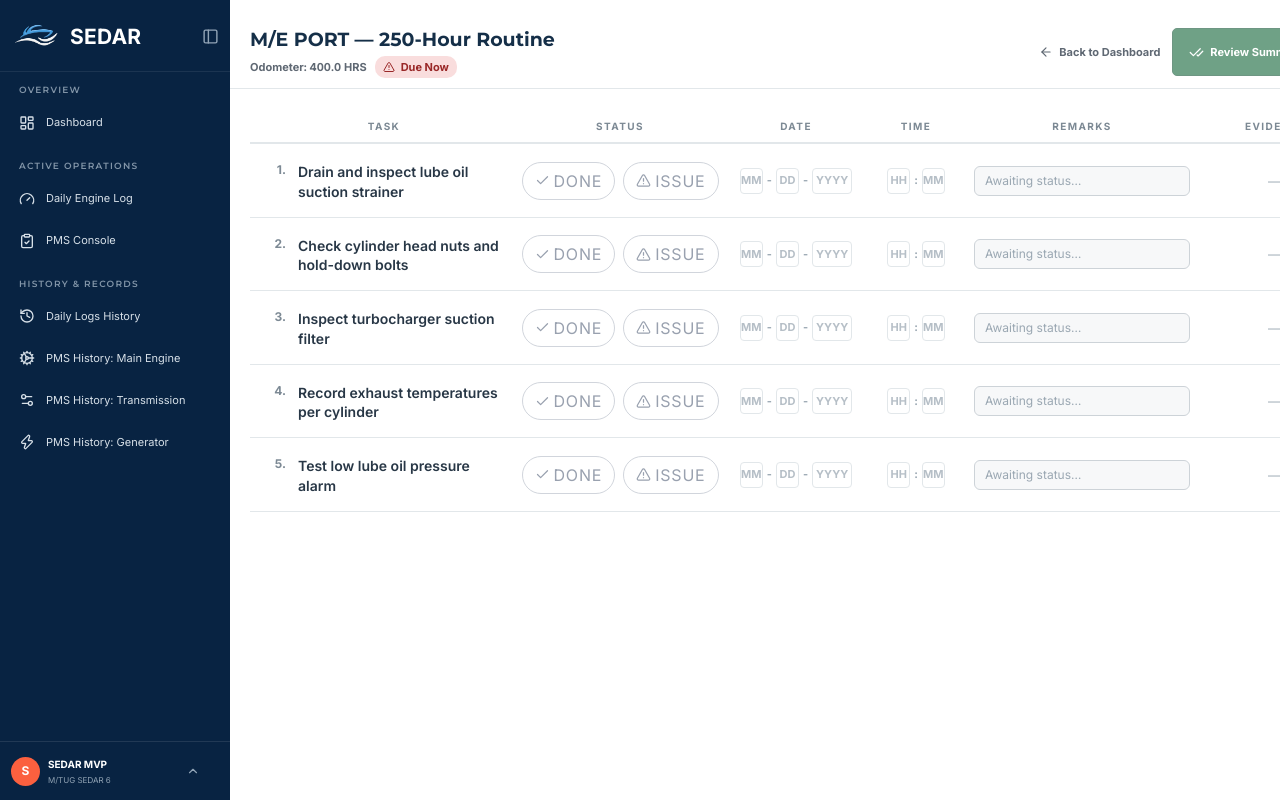
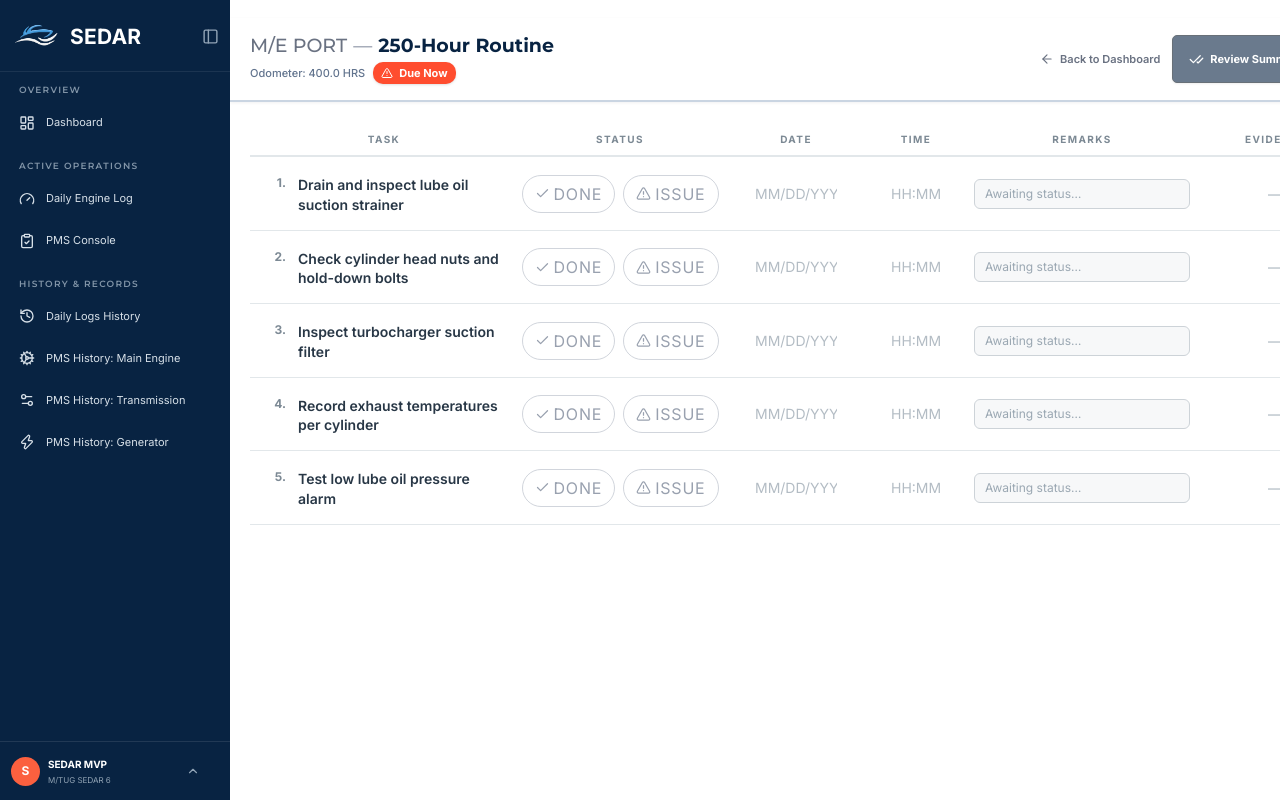
Before and after one commit to EdrianHernandez/sedar-layout, a React (Vite) app: page /chief-engineer/pms in a window 1280 px wide. Both pictures are taken after a click on the button 363 px from the left and 439 px from the top of the page. Shown: the top 800 px of the page. Built offline with nearby package versions, Linux system fonts and the light colour scheme.

Commit message:
feat: update MaskedInput to use '/' as date separator and improve placeholder text

```diff
--- a/src/pages/chief-engineer/ChiefEngineerPmsExecutePage.tsx
+++ b/src/pages/chief-engineer/ChiefEngineerPmsExecutePage.tsx
@@ -18,22 +18,14 @@ interface ConditionOption {
   active: string
 }
 
-// Masked text inputs replace the native pickers so the display format is
-// locale-proof: date always renders MM-DD-YYYY, time always 24-hour HH:mm
-// (22:18, never 10:18 PM). Each digit group sits in its own fixed-width slot
-// and empty slots show their format token (MM, DD, YYYY, HH), so the expected
-// format reads at a glance — no native picker involved.
-const SLOT_BASE =
-  'inline-flex h-[26px] items-center justify-center rounded border bg-white text-[11px] font-black tabular-nums transition-colors'
-
-// Slot widths track the token length (2 → MM/DD/HH, 4 → YYYY); the literals
-// stay static so Tailwind can extract them.
-const slotWidth = (length: number) => (length >= 4 ? 'w-[40px]' : 'w-[23px]')
-
+// Single-field masked text inputs replace the native pickers so the display
+// format is locale-proof: date always renders MM/DD/YYYY, time always 24-hour
+// HH:mm (22:18, never 10:18 PM). The field is plain table text until focused —
+// no native picker involved.
 const maskDateDigits = (input: string) => {
   const digits = input.replace(/\D/g, '').slice(0, 8)
   if (!digits) return ''
-  return [digits.slice(0, 2), digits.slice(2, 4), digits.slice(4, 8)].filter(Boolean).join('-')
+  return [digits.slice(0, 2), digits.slice(2, 4), digits.slice(4, 8)].filter(Boolean).join('/')
 }
 
 const maskTimeDigits = (input: string) => {
@@ -46,10 +38,7 @@ const maskTimeDigits = (input: string) => {
 
 interface MaskedInputProps {
   value: string
-  // One format token per slot; token length drives the digit slice and the
-  // placeholder shown while the slot is empty (e.g. MM | DD | YYYY).
-  slots: string[]
-  separator: string
+  placeholder: string
   maxLength: number
   ariaLabel: string
   disabled?: boolean
@@ -60,13 +49,11 @@ interface MaskedInputProps {
 
 // Controlled digit-masked field: the draft lives locally so typing is free, a
 // fully valid value commits immediately (subject to the future-time guard), and
-// blur reverts half-typed text to the stored value. The value renders as
-// fixed-width slots (MM | DD | YYYY, HH | MM) beneath an invisible input that
-// captures typing, so the format is legible before and during entry.
+// blur reverts half-typed text to the stored value. One seamless input — the
+// mask auto-inserts separators as digits are typed ("10082026" → "10/08/2026").
 function MaskedInput({
   value,
-  slots,
-  separator,
+  placeholder,
   maxLength,
   ariaLabel,
   disabled,
@@ -76,7 +63,6 @@ function MaskedInput({
 }: MaskedInputProps) {
   const [draft, setDraft] = useState(value)
   const [synced, setSynced] = useState(value)
-  const [focused, setFocused] = useState(false)
   // Re-sync during render when the stored value changes (status auto-stamp,
   // another field's commit) — no effect needed, typing never clobbers the draft.
   if (value !== synced) {
@@ -84,66 +70,12 @@ function MaskedInput({
     setDraft(value)
   }
 
-  // Slice the raw digit run into the declared slots (mirrors the masks,
-  // which always emit the same shape: 8 digits → MM-DD-YYYY, 4 → HH:mm).
-  const digits = draft.replace(/\D/g, '')
-  const parts: string[] = []
-  let cursor = 0
-  for (const token of slots) {
-    parts.push(digits.slice(cursor, cursor + token.length))
-    cursor += token.length
-  }
-
   return (
-    <div
-      title={slots.join(separator)}
-      className={`group relative inline-flex items-center gap-1 rounded-md p-px transition focus-within:ring-2 focus-within:ring-[#5b8fb5]/25 ${
-        disabled ? 'opacity-60' : ''
-      }`}
-    >
-      {parts.map((part, index) => {
-        const token = slots[index]
-        const length = token.length
-        const empty = part.length === 0
-        const complete = part.length === length
-        // Exactly one border-color class: hover only adds the group-hover
-        // variant when it would actually differ (never while focused/disabled).
-        const borderCls = focused
-          ? 'border-[#5b8fb5]'
-          : `${
-              empty
-                ? 'border-[#e2e7ea]'
-                : complete
-                  ? 'border-[#b9d4e4]'
-                  : 'border-[#cdd3d8]'
-            }${disabled ? '' : ' group-hover:border-[#5b8fb5]'}`
-        return (
-          <div key={index} className="flex items-center gap-1">
-            {index > 0 && (
-              <span aria-hidden="true" className="text-[11px] font-black text-[#9aa7b2]">
-                {separator}
-              </span>
-            )}
-            <span
-              aria-hidden="true"
-              className={`${SLOT_BASE} ${slotWidth(length)} ${borderCls} ${
-                empty ? 'text-[#b6bfc7]' : 'text-[#283746]'
-              } ${!empty && complete ? 'bg-[#eef4f8]' : ''}`}
-            >
-              {/* Empty slot shows its format token; a half-typed slot shows the
-                  digits entered so far plus dashes for the remaining positions. */}
-              {empty ? token : part}
-              {!empty && !complete && '-'.repeat(length - part.length)}
-            </span>
-          </div>
-        )
-      })}
-
-      {/* Invisible input captures typing/caret; the slots above do the rendering. */}
     <input
       type="text"
       inputMode="numeric"
       aria-label={ariaLabel}
+      placeholder={placeholder}
       maxLength={maxLength}
       value={draft}
       disabled={disabled}
@@ -153,14 +85,9 @@ function MaskedInput({
         const parsed = parse(next)
         if (parsed) onCommit(parsed)
       }}
-        onFocus={() => setFocused(true)}
-        onBlur={() => {
-          setFocused(false)
-          setDraft(value)
-        }}
-        className="absolute inset-0 h-full w-full cursor-text bg-transparent p-0 text-transparent caret-transparent opacity-0 outline-none"
+      onBlur={() => setDraft(value)}
+      className="mx-auto w-full max-w-[100px] rounded border border-transparent bg-transparent px-2 py-1.5 text-center text-sm text-slate-800 outline-none transition placeholder:text-[#b3bcc4] focus:border-gray-300 focus:bg-white focus:ring-1 focus:ring-blue-500 disabled:cursor-not-allowed disabled:text-[#9aa7b2]"
     />
-    </div>
   )
 }
 
@@ -240,7 +167,7 @@ export function ChiefEngineerPmsExecutePage() {
   const formatMmDdYyyy = (iso?: string) => {
     if (!iso) return ''
     const date = new Date(iso)
-    return `${pad2(date.getMonth() + 1)}-${pad2(date.getDate())}-${date.getFullYear()}`
+    return `${pad2(date.getMonth() + 1)}/${pad2(date.getDate())}/${date.getFullYear()}`
   }
   const formatHhMm = (iso?: string) => {
     if (!iso) return ''
@@ -261,10 +188,10 @@ export function ChiefEngineerPmsExecutePage() {
     setTaskLoggedAt(checklist.id, task.id, date.toISOString())
   }
 
-  // "MM-DD-YYYY" → Date, folded onto the row's existing time-of-day (now when
-  // unset). Round-trip check rejects impossible dates like 13-40-2026.
+  // "MM/DD/YYYY" → Date, folded onto the row's existing time-of-day (now when
+  // unset). Round-trip check rejects impossible dates like 13/40/2026.
   const parseDateText = (task: PMSTask, display: string): Date | null => {
-    const match = /^(\d{2})-(\d{2})-(\d{4})$/.exec(display)
+    const match = /^(\d{2})\/(\d{2})\/(\d{4})$/.exec(display)
     if (!match) return null
     const month = Number(match[1])
     const day = Number(match[2])
@@ -302,25 +229,29 @@ export function ChiefEngineerPmsExecutePage() {
 
   return (
     <>
-      {/* Full-bleed sticky top-bar: solid background + rule so checklist rows scroll
-          cleanly underneath; -mx/px restores the workspace padding so the inner
-          content sits flush with the table below (same gutters as the monitoring page).
-          Built with pure Tailwind — the legacy .tech-* header rules are unlayered and
-          would outbid layered utilities, blocking the condensed styling. */}
-      <header className="sticky top-0 z-10 -mx-5 border-b border-[#e2e7ea] bg-white px-5 py-2.5 max-md:-mx-3.5 max-md:px-3.5">
-        <div className="flex w-full items-start justify-between gap-4">
+      {/* Full-bleed sticky top-bar: solid background + crisp 2px rule so checklist
+          rows scroll cleanly underneath; -mx/px restores the workspace padding so the
+          inner content sits flush with the table below (same gutters as the monitoring
+          page). Palette: brand navy #082342, brand orange #ff4d2f, grays, white.
+          Built with pure Tailwind — the legacy .tech-* and .button-success rules are
+          unlayered and would outbid layered utilities, so recolored elements drop those
+          classes instead of trying to override them. */}
+      <header className="sticky top-0 z-10 -mx-5 border-b-2 border-slate-300 bg-white px-5 py-4 shadow-[0_1px_3px_rgba(2,18,36,0.06)] max-md:-mx-3.5 max-md:px-3.5">
+        <div className="flex w-full items-center justify-between gap-4">
           <div className="min-w-0">
-            <h1 className="truncate text-[19px] font-bold leading-tight text-[#152f48]">
-              {engineTab.label} — {label}
+            <h1 className="truncate text-[19px] leading-tight">
+              <span className="font-medium text-gray-500">{engineTab.label}</span>
+              <span className="mx-1.5 font-medium text-gray-400">—</span>
+              <span className="font-bold text-[#082342]">{label}</span>
             </h1>
-            <p className="mt-1 flex flex-wrap items-center gap-x-2 gap-y-1 text-[11px] font-bold text-[#5f6873]">
+            <p className="mt-1 flex flex-wrap items-center gap-x-2 gap-y-1 text-[11px] font-medium text-slate-500">
               <span className="tabular-nums">Odometer: {odometer.toFixed(1)} HRS</span>
               {readOnly ? (
                 <span className="tech-status-badge tech-status-completed">
                   Signed Off · Next due {nextDue.toLocaleString('en-US')} H
                 </span>
               ) : due ? (
-                <span className="tech-status-badge tech-status-overdue inline-flex items-center gap-1.5">
+                <span className="tech-status-badge inline-flex items-center gap-1.5 bg-[#ff4d2f] text-white shadow-sm">
                   <AlertTriangle size={12} aria-hidden="true" /> Due Now
                 </span>
               ) : (
@@ -334,26 +265,26 @@ export function ChiefEngineerPmsExecutePage() {
           <div className="flex shrink-0 items-center gap-3">
             <Link
               to="/chief-engineer/pms"
-              className="group inline-flex items-center gap-1.5 whitespace-nowrap text-[11px] font-bold text-[#5f6873] transition-colors hover:text-[#283746]"
+              className="group inline-flex items-center gap-1.5 whitespace-nowrap text-[11px] font-semibold text-gray-500 transition-colors hover:text-slate-900"
             >
               <ArrowLeft size={14} className="transition-transform group-hover:-translate-x-0.5" aria-hidden="true" />
               Back to Dashboard
             </Link>
             {readOnly ? (
-              <span className="whitespace-nowrap text-[11px] font-bold tabular-nums text-[#5f6873]">
+              <span className="whitespace-nowrap text-[11px] font-bold tabular-nums text-slate-500">
                 {resolved}/{total} Resolved
               </span>
             ) : (
               <button
                 type="button"
-                className="button button-success button-lg disabled:cursor-not-allowed disabled:opacity-60"
+                className="button button-lg border border-[#04121f] bg-[#082342] text-white shadow-sm transition hover:bg-[#0e3157] hover:shadow-md active:translate-y-px disabled:cursor-not-allowed disabled:opacity-60"
                 disabled={!allResolved || missingRemarks > 0}
                 title={reviewBlockedReason}
                 onClick={openReview}
               >
                 <CheckCheck size={15} aria-hidden="true" /> Review Summary ({resolved}/{total}){' '}
                 {issueCount > 0 && (
-                  <span className="font-black text-[#ffe8a3]">
+                  <span className="font-black text-[#ff9b84]">
                     • {issueCount} Issue{issueCount > 1 ? 's' : ''}
                   </span>
                 )}
@@ -430,12 +361,11 @@ export function ChiefEngineerPmsExecutePage() {
                     })}
                   </div>
 
-                  {/* DATE — masked MM-DD-YYYY slots; first status pick stamps it. */}
+                  {/* DATE — single seamless MM/DD/YYYY masked field; first status pick stamps it. */}
                   <div className="flex items-center justify-center px-3 py-4 text-center">
                     <MaskedInput
                       value={formatMmDdYyyy(task.loggedAt)}
-                      slots={['MM', 'DD', 'YYYY']}
-                      separator="-"
+                      placeholder="MM/DD/YYYY"
                       maxLength={10}
                       ariaLabel={`Inspection date for: ${task.label}`}
                       disabled={readOnly}
@@ -445,12 +375,11 @@ export function ChiefEngineerPmsExecutePage() {
                     />
                   </div>
 
-                  {/* TIME — masked strict 24-hour HH:mm slots; auto-injects 22:18. */}
+                  {/* TIME — single seamless strict 24-hour HH:mm masked field; auto-injects 22:18. */}
                   <div className="flex items-center justify-center px-3 py-4 text-center">
                     <MaskedInput
                       value={formatHhMm(task.loggedAt)}
-                      slots={['HH', 'MM']}
-                      separator=":"
+                      placeholder="HH:MM"
                       maxLength={5}
                       ariaLabel={`Inspection time for: ${task.label}`}
                       disabled={readOnly}
```
Lines whose indentation alone changed are shown as unchanged.
